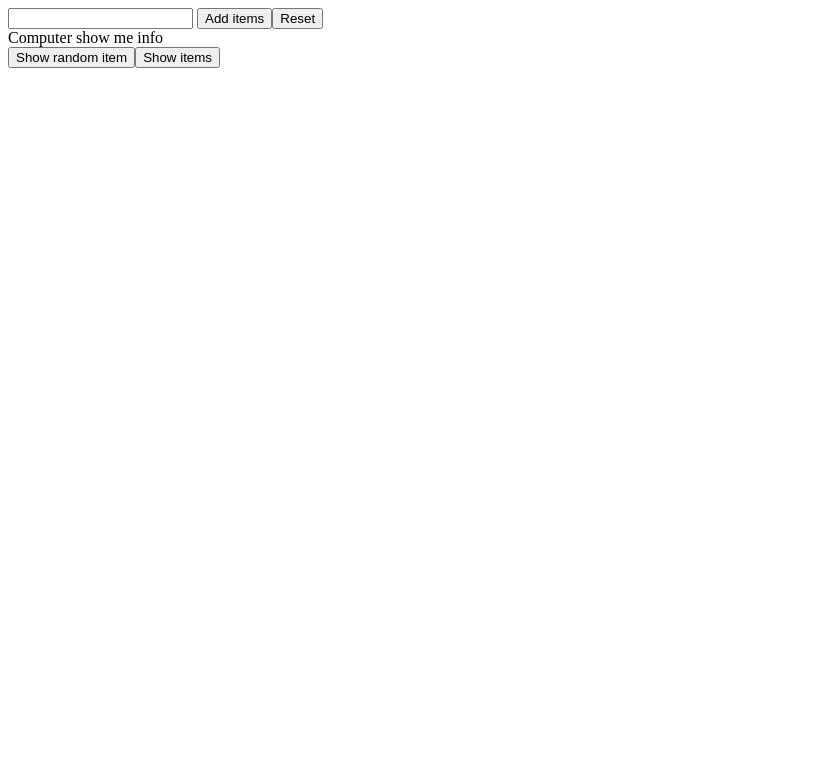
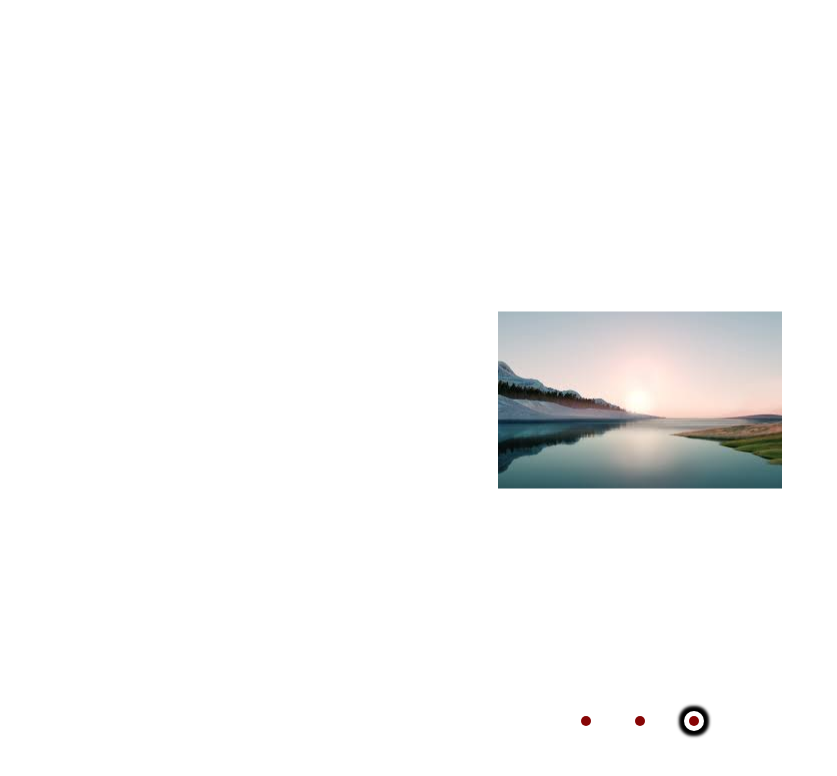
Before and after one commit to lukasloma/basic-js, a plain HTML site: page index.html in a window 1280 px wide. Shown: the whole page, without its empty margins (0-837 px from the left). Drawn offline with Linux system fonts and the light colour scheme.

Commit message:
Simple banner
A banner that changes photos at a specified time. Created using the method findIndex and object .

```diff
--- a/index.html
+++ b/index.html
@@ -3,19 +3,19 @@
   <head>
     <meta charset="UTF-8" />
     <meta name="viewport" content="width=device-width, initial-scale=1.0" />
-    <title></title>
-    <style></style>
+    <title>Document</title>
+    <link rel="stylesheet" href="style.css" />
   </head>
   <body>
-    <form>
-      <input type="text" />
-      <button class="add">Add items</button><button class="reset">Reset</button>
-    </form>
-    <div>Computer show me info</div>
-    <button class="showItem">Show random item</button
-    ><button class="showOp">Show items</button>
+    <header>
+      <img class="slider" src="photo1.jpg" alt="" />
 
-    <div class="message"></div>
-    <script src="script.js"></script>
+      <div class="dots">
+        <span id="one" class="active"></span>
+        <span id="two"></span>
+        <span id="three"></span>
+      </div>
+    </header>
+    <script src="main.js"></script>
   </body>
 </html>
--- /dev/null
+++ b/main.js
@@ -0,0 +1,30 @@
+const slideList = [
+  {
+    img: "photo1.jpg",
+  },
+  {
+    img: "photo2.jpg",
+  },
+  {
+    img: "photo3.jpg",
+  },
+];
+
+const image = document.querySelector("img.slider");
+const dots = [...document.querySelectorAll(".dots span")];
+const time = 2000;
+let active = 0;
+const changeDots = () => {
+  const activeDot = dots.findIndex((dot) => dot.classList.contains("active"));
+  dots[activeDot].classList.remove("active");
+  dots[active].classList.add("active");
+};
+const work = () => {
+  active++;
+  if (active === slideList.length) {
+    active = 0;
+  }
+  image.src = slideList[active].img;
+  changeDots();
+};
+setInterval(work, time);
--- /dev/null
+++ b/style.css
@@ -0,0 +1,40 @@
+* {
+  margin: 0;
+  padding: 0;
+}
+
+header {
+  width: 100%;
+  height: 100vh;
+  position: relative;
+  overflow: hidden;
+}
+img {
+  position: absolute;
+  top: 50%;
+  left: 50%;
+  transform: translate(-50%, -50%);
+  background-position: center;
+  background-size: cover;
+  max-height: 100%;
+  max-width: 100%;
+}
+
+.dots {
+  position: absolute;
+  bottom: 70px;
+  left: 50%;
+  transform: translateX(-50%);
+}
+span {
+  display: inline-block;
+  width: 10px;
+  height: 10px;
+  border-radius: 50%;
+  background-color: rgb(135, 5, 5);
+  margin: 0 20px;
+}
+
+.dots span.active {
+  box-shadow: 0 0 0 5px white, 0 0 3px 10px black;
+}
```
Also changed, not shown: photo1.jpg (added), photo2.jpg (added), photo3.jpg (added).
